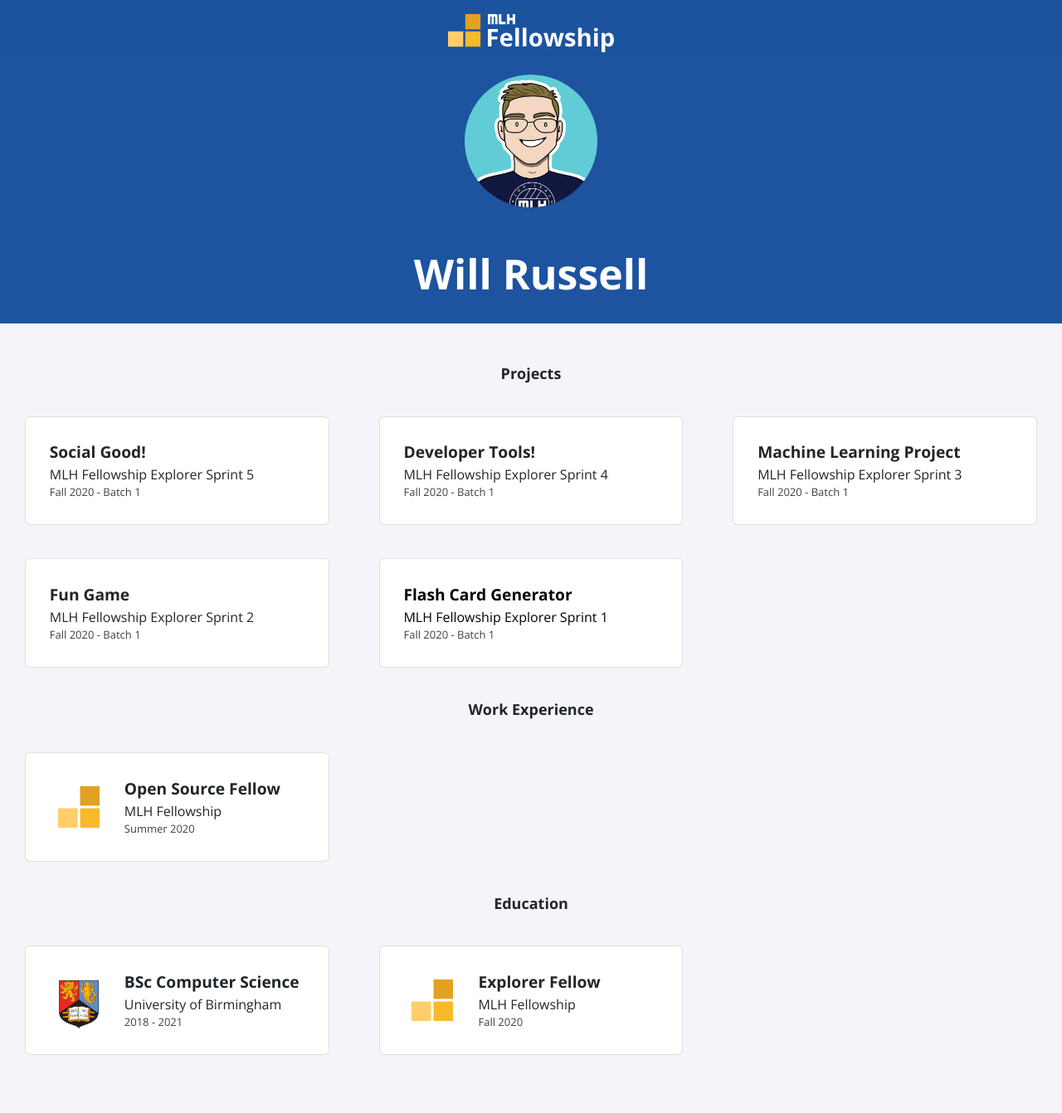
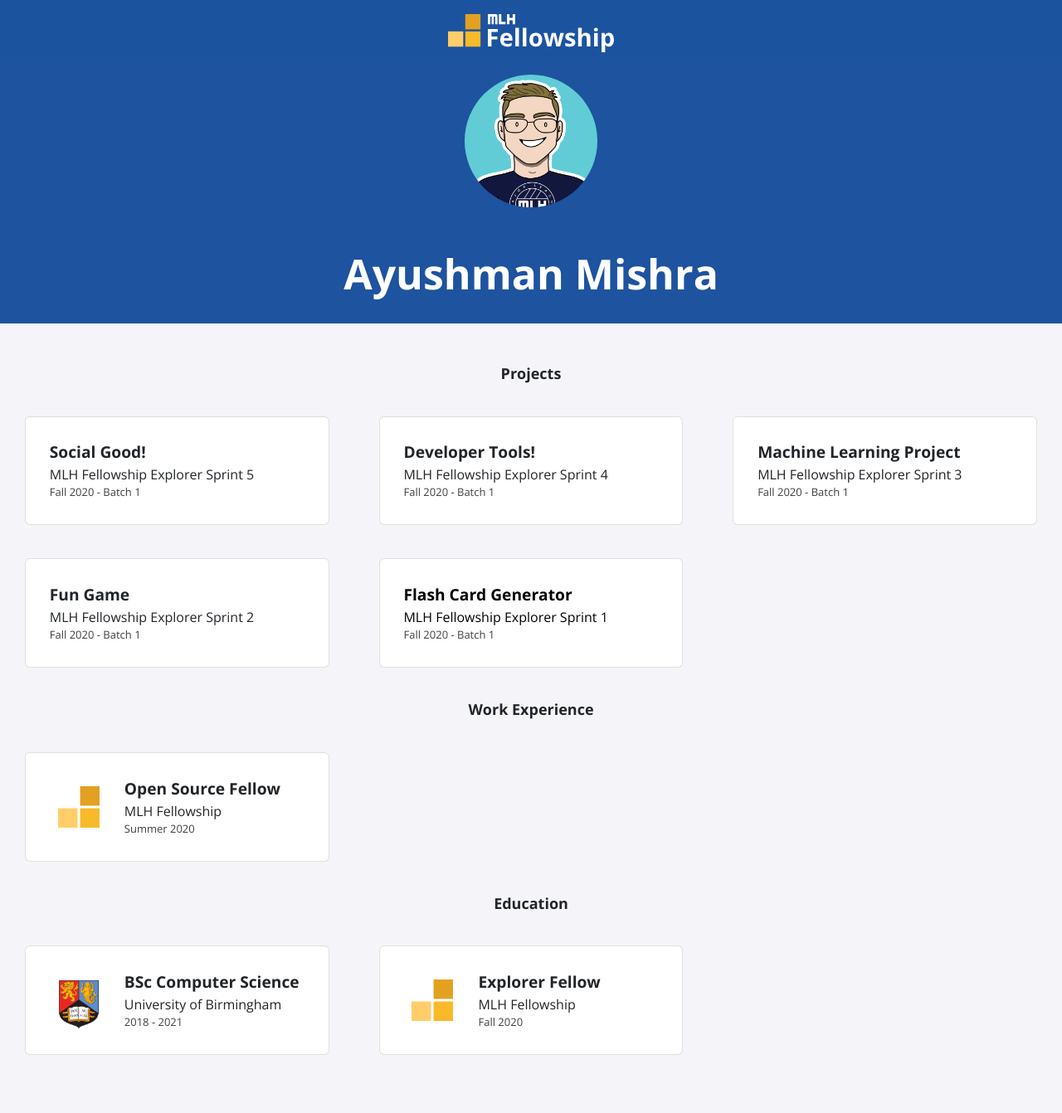
Before and after one commit to chetak123/chetak123.github.io, a Jekyll site: the page built from index.html, in a window 1280 px wide. Shown: the whole page at 83% size. Built offline with Jekyll 4.4.1, drawn with Linux system fonts in a browser that asks for light colours; nearby versions of some CDN libraries.

Commit message:
update config.yml with my username

```diff
--- a/_config.yml
+++ b/_config.yml
@@ -1,13 +1,13 @@
-title: "Will Russell"
-email: fellowship@mlh.io
+title: "Ayushman Mishra"
+email: ayushvidushi01@gmail.com
 description: >- # this means to ignore newlines until "baseurl:"
   Write an awesome description for your new site here. You can edit this
   line in _config.yml. It will appear in your document head meta (for
   Google search results) and in your feed.xml site description.
 baseurl: "/"
-url: "/portfolio-template"
-twitter_username: mlhacks
-github_username:  mlh-fellowship
+url: "https://chetak123.github.io"
+twitter_username: chetak1232
+github_username:  chetak123
 
 sass:
   sass_dir: _sass
```
